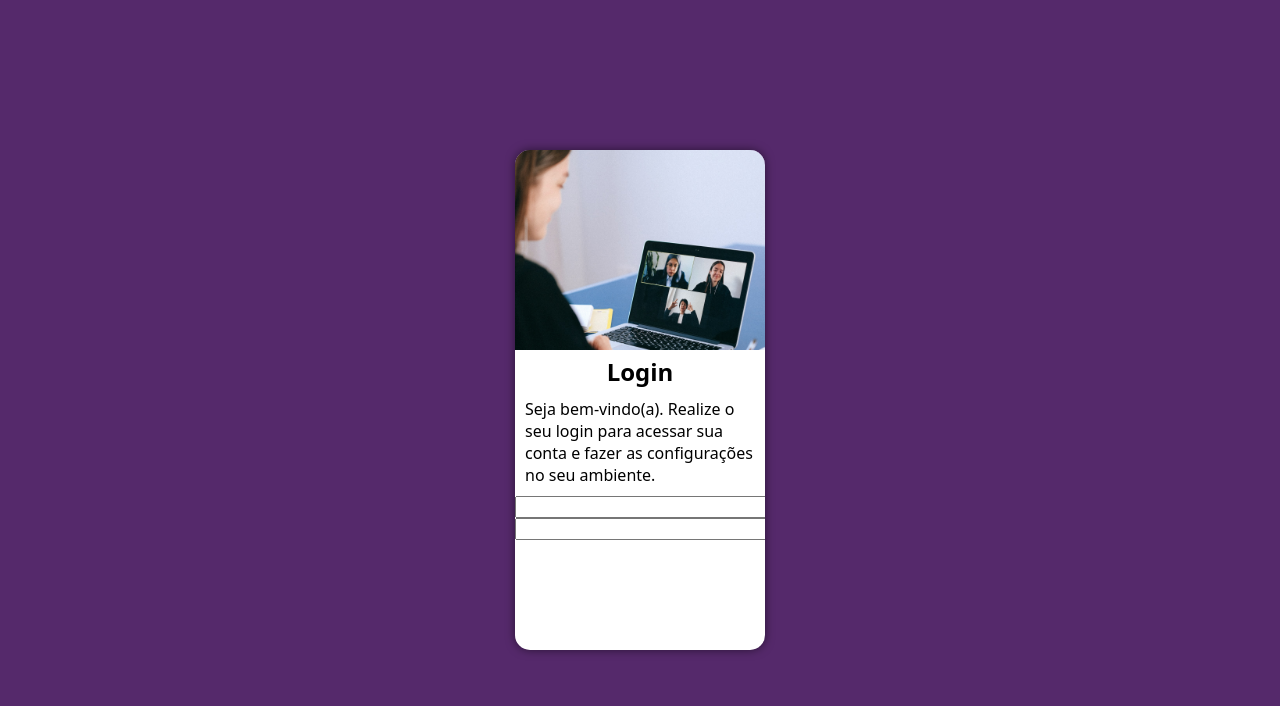
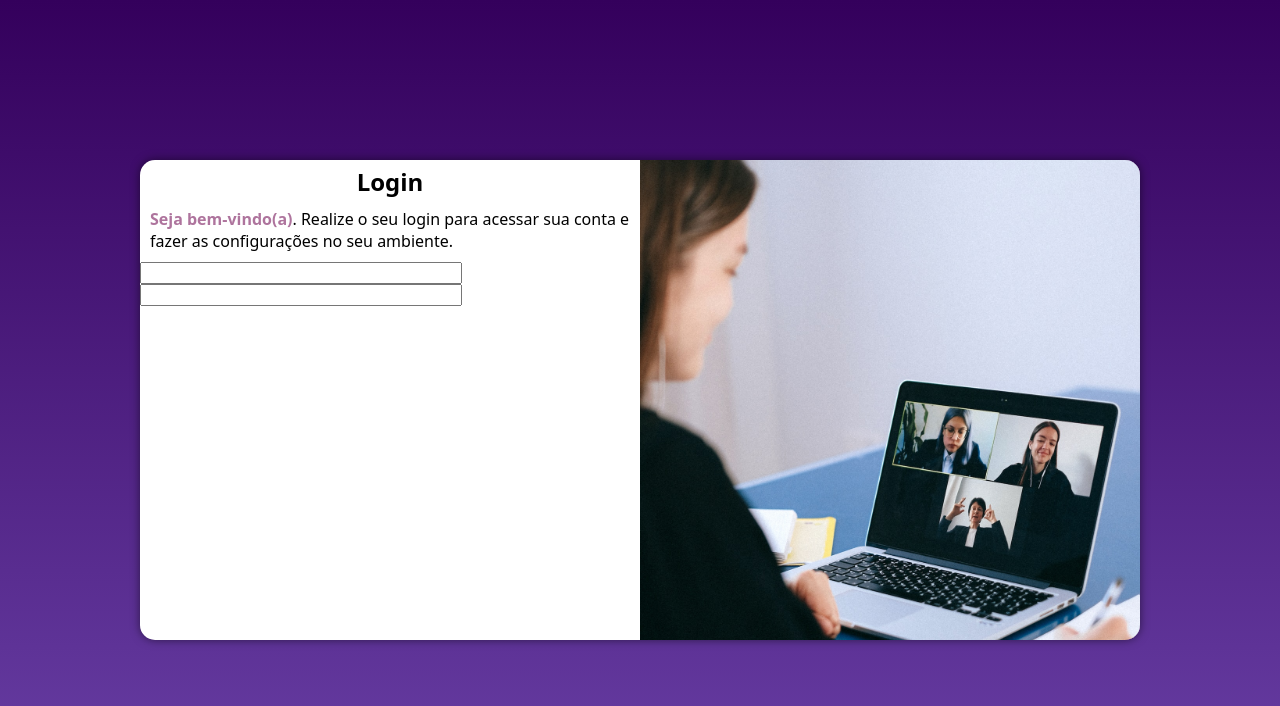
Before and after one commit to annykarolliny/projeto-login, a plain HTML site: page index.html in a window 1280 px wide. Drawn offline with Linux system fonts and the light colour scheme.

Commit message:
Comportamento do site em outros dispositivos

```diff
--- /dev/null
+++ b/estilos/media-query.css
@@ -0,0 +1,64 @@
+@charset "UTF-8";
+
+/* Cores:
+Lilás escuro: #34005C
+Lilás mais claro: #894BE3
+*/
+
+/*
+Typical Device Brackpoints:
+
+Pequenas telas: até 600px
+Celular: de 600px até 767px
+Tablet: de 768px até 1023px
+Desktop: de 1024px até 1200px
+Grandes telas: acima de 1200px
+*/
+
+@media screen and (min-width: 768px) and (max-width: 1023px) {
+
+    body {
+        background-image: linear-gradient(to top, #683fa5, #34005C);
+    }
+
+    section#login {
+        width: 80vw;
+        height: 50%;
+    }
+
+    section#login > div#image {
+        float: left;
+        width: 30%;
+        height: 100%;
+    }
+
+    section#login > div#form {
+        float: right;
+        width: 70%;
+    }
+
+}
+
+@media screen and (min-width: 1024px) {
+
+    body {
+        background-image: linear-gradient(to top, #683fa5, #34005C);
+    }
+
+    section#login {
+        width: 1000px;
+        height: 60%;
+    }
+
+    section#login > div#image {
+        float: right;
+        width: 50%;
+        height: 100%;
+    }
+
+    section#login > div#form {
+        float: left;
+        width: 50%;
+
+    }
+}
--- a/estilos/style.css
+++ b/estilos/style.css
@@ -31,6 +31,9 @@ section#login {
     height: 500px;
     border-radius: 15px;
     box-shadow: 0px 0px 10px rgba(0, 0, 0, 0.521);
+
+    transition: width 0.2s, height 0.2s;
+    transition-timing-function: ease;  /* Possiblita que a animação fique mais suave */
 }
 
 section#login > div#image {
@@ -44,11 +47,11 @@ form > input {
     display: block;
 }
 
-div#form > h1 {
+section#login > div#form > h1 {
     margin-top: 5px;
     text-align: center;
 }
 
-div#form > p {
+section#login > div#form > p {
     margin: 10px;
 }
--- a/index.html
+++ b/index.html
@@ -5,15 +5,19 @@
     <meta http-equiv="X-UA-Compatible" content="IE=edge">
     <meta name="viewport" content="width=device-width, initial-scale=1.0">
     <link rel="stylesheet" href="estilos/style.css">
+    <link rel="stylesheet" href="estilos/media-query.css">
     <title>Login</title>
 </head>
 <body>
     <section id="login">
+
         <div id="image">
         </div>
+
         <div id="form">
             <h1>Login</h1>
-            <p>Seja bem-vindo(a). Realize o seu login para acessar sua conta e fazer as configurações no seu ambiente.</p>
+            <p><strong style="color: #AE749D">Seja bem-vindo(a)</strong>. Realize o seu login para acessar sua conta e fazer as configurações no seu ambiente.</p>
+
             <form action="login.php" method="post" autocomplete="on">
                 <input type="email" name="email" id="iemail" autocomplete="email" required size="35">
                 <input type="password" name="senha" id="isenha" required minlength="8" size="35">
```
